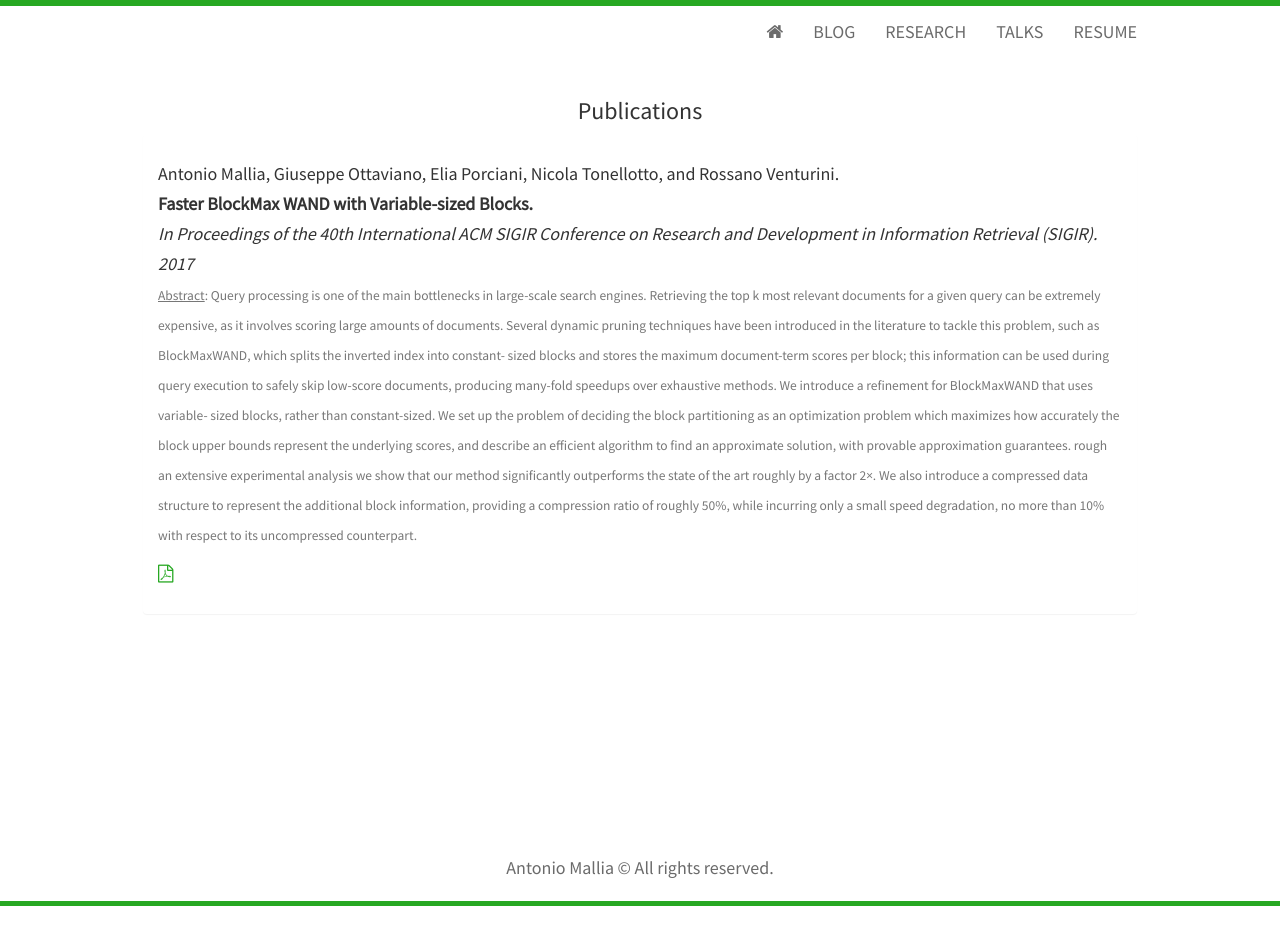
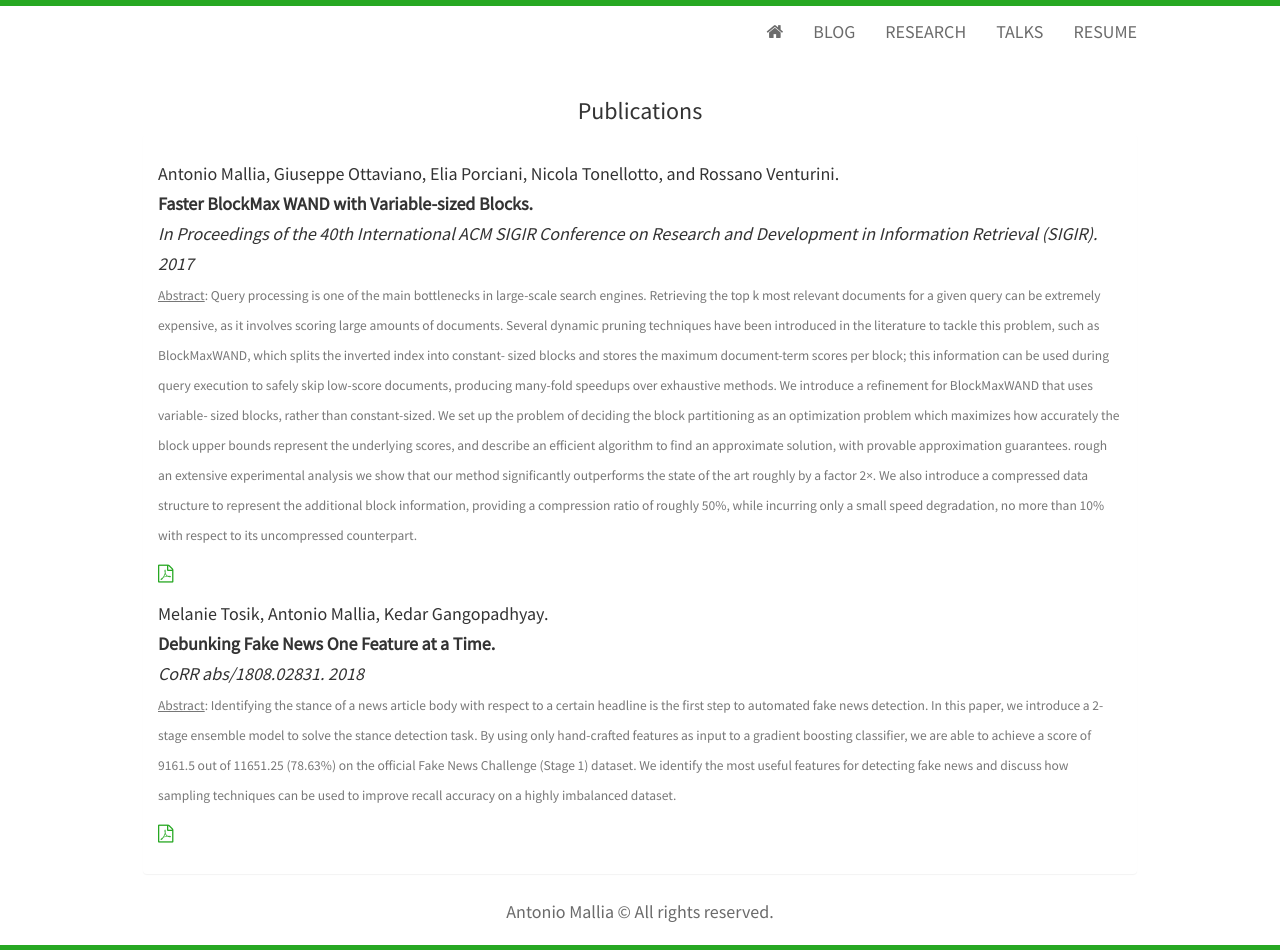
Before and after one commit to amallia/amallia.github.io, a Jekyll site: the page built from research.html, in a window 1280 px wide. Built offline with Jekyll 4.4.1, drawn with Linux system fonts in a browser that asks for light colours; nearby versions of some CDN libraries; before the commit the page ends 906 px from its top, so only the background shows below that.

Commit message:
Added NLP paper

```diff
--- a/research.html
+++ b/research.html
@@ -15,6 +15,13 @@ title: Antonio Mallia's Blog
             <p> <small><u>Abstract</u>: Query processing is one of the main bottlenecks in large-scale search engines. Retrieving the top k most relevant documents for a given query can be extremely expensive, as it involves scoring large amounts of documents. Several dynamic pruning techniques have been introduced in the literature to tackle this problem, such as BlockMaxWAND, which splits the inverted index into constant- sized blocks and stores the maximum document-term scores per block; this information can be used during query execution to safely skip low-score documents, producing many-fold speedups over exhaustive methods. We introduce a refinement for BlockMaxWAND that uses variable- sized blocks, rather than constant-sized. We set up the problem of deciding the block partitioning as an optimization problem which maximizes how accurately the block upper bounds represent the underlying scores, and describe an efficient algorithm to find an approximate solution, with provable approximation guarantees. rough an extensive experimental analysis we show that our method significantly outperforms the state of the art roughly by a factor 2×. We also introduce a compressed data structure to represent the additional block information, providing a compression ratio of roughly 50%, while incurring only a small speed degradation, no more than 10% with respect to its uncompressed counterpart.</small></p>
             <a href="{{ site.url }}/uploads/SIGIR17a.pdf"><i class="fa fa-file-pdf-o" aria-hidden="true"></i></a>
         </h5>
+        <h5>
+            <span class="paper-authors">Melanie Tosik, Antonio Mallia, Kedar Gangopadhyay.</span>
+            <span class="paper-title">Debunking Fake News One Feature at a Time.</span>
+            <span class="paper-publisher">CoRR abs/1808.02831. 2018</span>
+            <p> <small><u>Abstract</u>: Identifying the stance of a news article body with respect to a certain headline is the first step to automated fake news detection. In this paper, we introduce a 2-stage ensemble model to solve the stance detection task. By using only hand-crafted features as input to a gradient boosting classifier, we are able to achieve a score of 9161.5 out of 11651.25 (78.63%) on the official Fake News Challenge (Stage 1) dataset. We identify the most useful features for detecting fake news and discuss how sampling techniques can be used to improve recall accuracy on a highly imbalanced dataset.</small></p>
+            <a href="https://arxiv.org/pdf/1808.02831.pdf"><i class="fa fa-file-pdf-o" aria-hidden="true"></i></a>
+        </h5>
 	</div>
   </div>
 </div>
```
